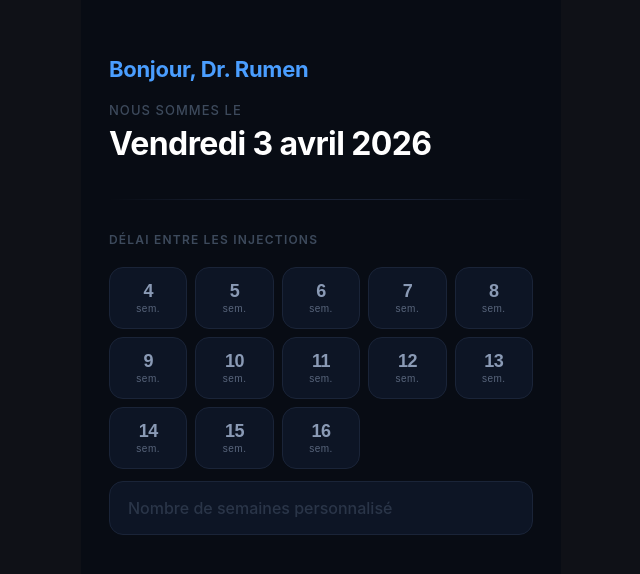
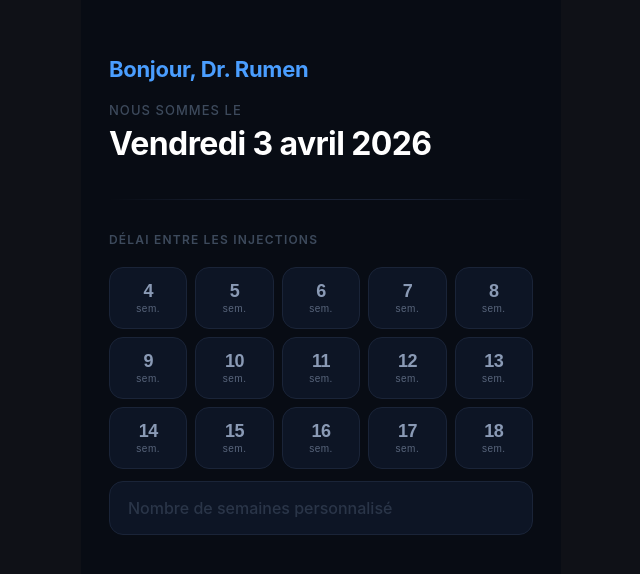
Before and after one commit to Gabibi164/injection-date, a React (Vite) app: page / in a window 1280 px wide. Shown: the top 574 px of the page, without its empty margins (319-959 px from the left). Built offline with nearby package versions, Linux system fonts and the light colour scheme.

Commit message:
ui: add weeks 17 and 18

```diff
--- a/src/App.jsx
+++ b/src/App.jsx
@@ -2,7 +2,7 @@ import { useState } from 'react'
 import { useRegisterSW } from 'virtual:pwa-register/react'
 import './App.css'
 
-const QUICK_WEEKS = [4, 5, 6, 7, 8, 9, 10, 11, 12, 13, 14, 15, 16]
+const QUICK_WEEKS = [4, 5, 6, 7, 8, 9, 10, 11, 12, 13, 14, 15, 16, 17, 18]
 
 const JOURS = ['Dimanche', 'Lundi', 'Mardi', 'Mercredi', 'Jeudi', 'Vendredi', 'Samedi']
 const MOIS = [
```
